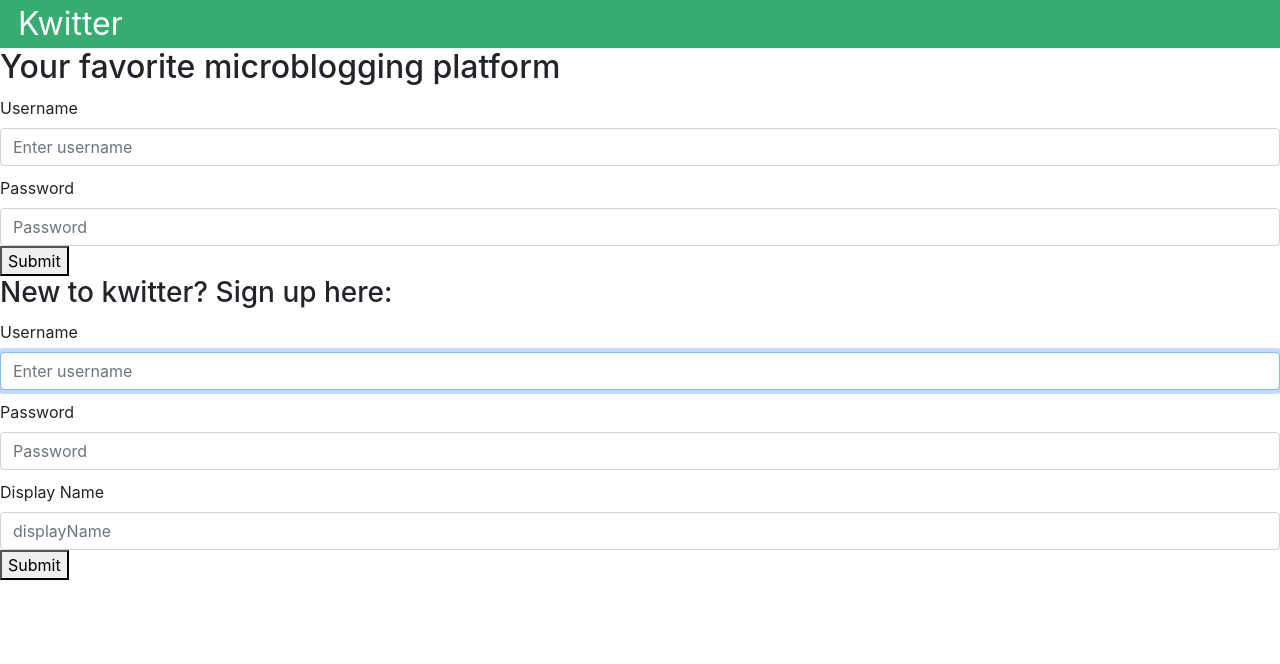
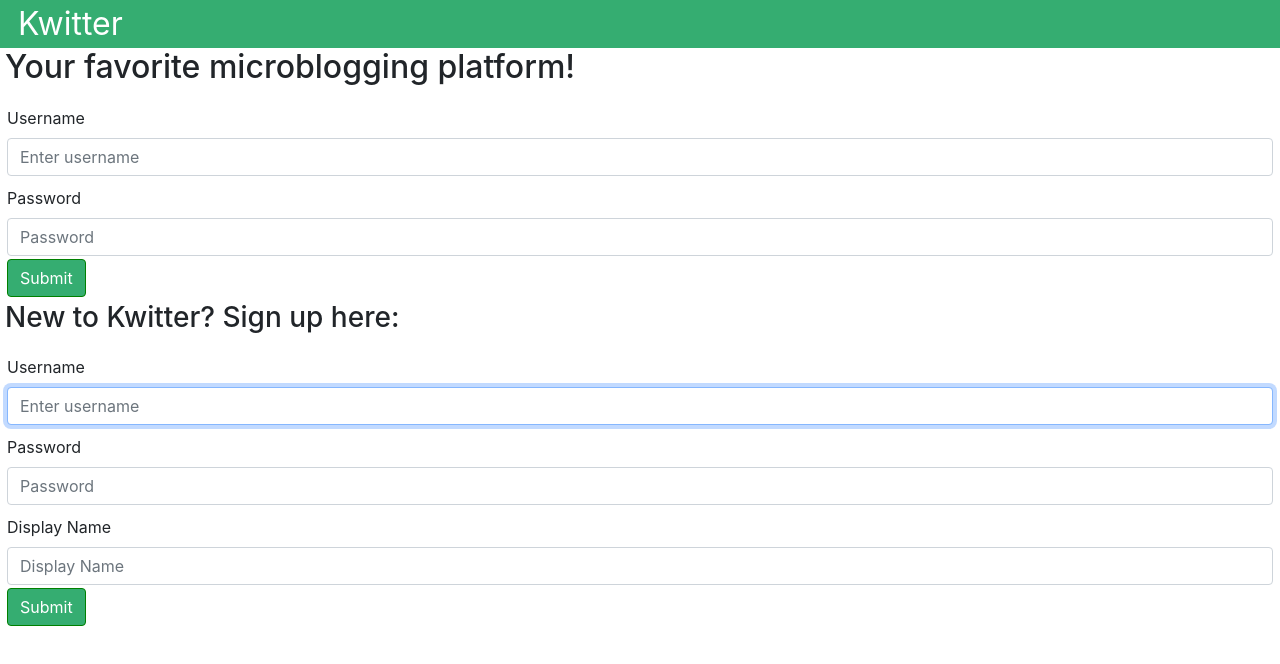
Before and after one commit to vitollom/Kwitter, a React (Create React App) app: page / in a window 1280 px wide. Shown: the top 664 px of the page. Built offline with nearby package versions, Linux system fonts and the light colour scheme.

Commit message:
Slight styling adjustments.

```diff
--- /dev/null
+++ b/src/assets/Home.css
@@ -0,0 +1,20 @@
+button.btn.btn-primary {
+    position: relative;
+    top: 3px;
+    background-color: rgb(53, 173, 113);
+    border-color: green;
+    color: white;
+}
+
+form {
+    padding: 2px;
+    margin: 5px;
+}
+
+h2 {
+    padding-left: 5px;
+}
+
+h3 {
+    padding-left: 5px;
+}
--- a/src/assets/NotFound.css
+++ b/src/assets/NotFound.css
@@ -1,7 +1,7 @@
-a {
-    color: blue
-}
-
 .not-found {
     margin: 20px;
 }
+
+.not-found a {
+    color: blue;
+}
--- a/src/components/CreateUser.js
+++ b/src/components/CreateUser.js
@@ -1,6 +1,6 @@
 import React, { useState } from "react";
 import { createUser } from "../fetchRequests";
-import { Form } from "react-bootstrap";
+import { Form, Button } from "react-bootstrap";
 
 function CreateUser(props) {
   const [errors, setErrors] = useState("");
@@ -34,7 +34,7 @@ function CreateUser(props) {
 
   return (
     <>
-      <h3>New to kwitter? Sign up here:</h3>
+      <h3>New to Kwitter? Sign up here:</h3>
       <Form onSubmit={handleCreateUser}>
         <Form.Group controlId="formBasicEmail">
           <Form.Label>Username</Form.Label>
@@ -70,7 +70,7 @@ function CreateUser(props) {
           <Form.Control
             name="displayName"
             type="displayName"
-            placeholder="displayName"
+            placeholder="Display Name"
             pattern=".{3,20}"
             title="Please enter a valid password between 3 and 20 characters."
             value={formData.displayName}
@@ -79,7 +79,7 @@ function CreateUser(props) {
           />
         </Form.Group>
 
-        <button type="submit"> Submit </button>
+        <Button type="submit"> Submit </Button>
       </Form>
       {errors}
     </>
--- a/src/components/Login.js
+++ b/src/components/Login.js
@@ -2,7 +2,7 @@ import React, { useState } from "react";
 import { loginRequest } from "../fetchRequests";
 import { LOGIN, useStore } from "../store/store";
 import CreateUser from "./CreateUser.js";
-import { Form } from "react-bootstrap";
+import { Form, Button } from "react-bootstrap";
 
 function Login(props) {
   const dispatch = useStore((state) => state.dispatch);
@@ -31,7 +31,7 @@ function Login(props) {
 
   return (
     <>
-      <h2>Your favorite microblogging platform</h2>
+      <h2>Your favorite microblogging platform!</h2>
       <Form onSubmit={handleLogin}>
         <Form.Group controlId="formBasicEmail">
           <Form.Label>Username</Form.Label>
@@ -62,9 +62,9 @@ function Login(props) {
           />
         </Form.Group>
 
-        <button variant="primary" type="submit">
+        <Button variant="primary" type="submit">
           Submit
-        </button>
+        </Button>
       </Form>
       {errors}
       <CreateUser />
--- a/src/views/Home.js
+++ b/src/views/Home.js
@@ -2,13 +2,14 @@ import React from "react";
 import Login from "../components/Login";
 import Menu from "../components/Menu";
 import { useStore } from "../store/store";
+
+import "../assets/Home.css"
 
 
 function Home(props) {
   const user = useStore((state) => state.user);
   return (
     <>
-
       <Menu />
       {!user.token && <Login />}
     </>
--- a/src/views/MessageList.js
+++ b/src/views/MessageList.js
@@ -45,6 +45,7 @@ function MessageList(props) {
       <Menu />
       <div className="MessageList">
         <CreateMessage className="CreateMessage" handleMessages={handleMessages} setRefresh={setRefresh} />
+        Auto refresh in: {refresh} second(s)
         <ul>
           {messages ? messages.map((message) => (
             <MessageItem
```
